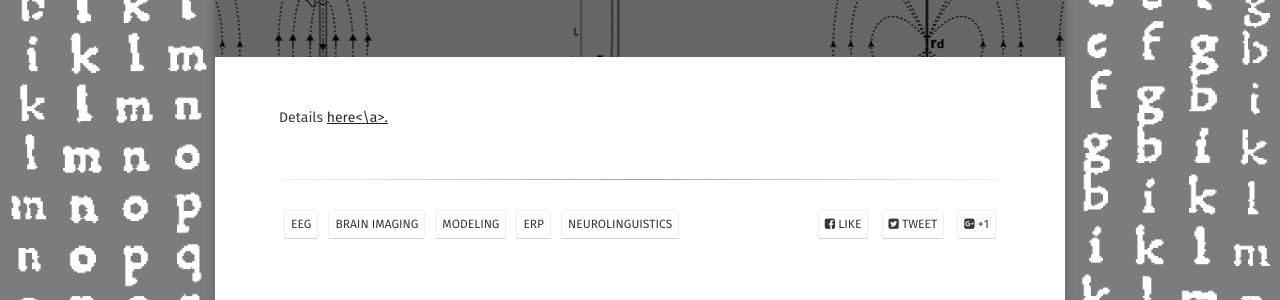
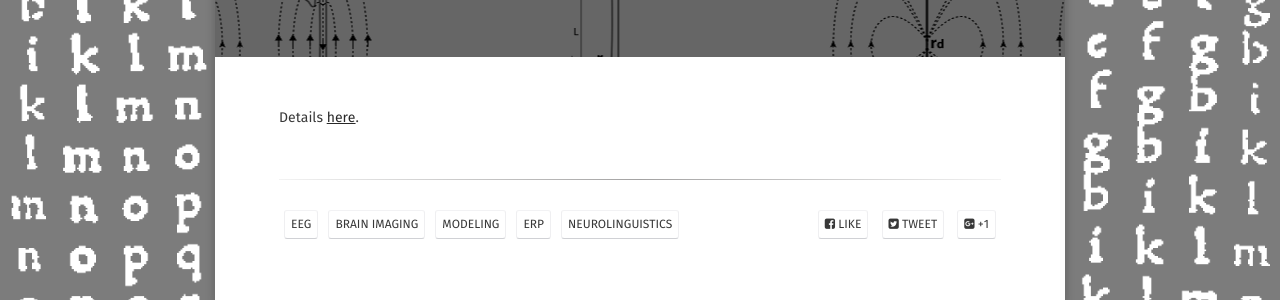
Before and after one commit to victorbarres/victorbarres.github.io, a Jekyll site: the page built from _posts/2016-09-29-Synthetic-EEG.md, in a window 1280 px wide. Shown: the part 513-813 px from the top of the page. Built offline with Jekyll 4.4.1, drawn with Linux system fonts in a browser that asks for light colours; some web fonts are replaced.

Commit message:
updated projects

```diff
--- a/_posts/2016-09-29-Synthetic-EEG.md
+++ b/_posts/2016-09-29-Synthetic-EEG.md
@@ -9,4 +9,4 @@ feature: /assets/img/Current_Dip.png
 comments: false
 ---
 
-Details <a href="\SynteticEEG">here<\a>.
+Details <a href="\SynteticEEG">here</a>.
```
